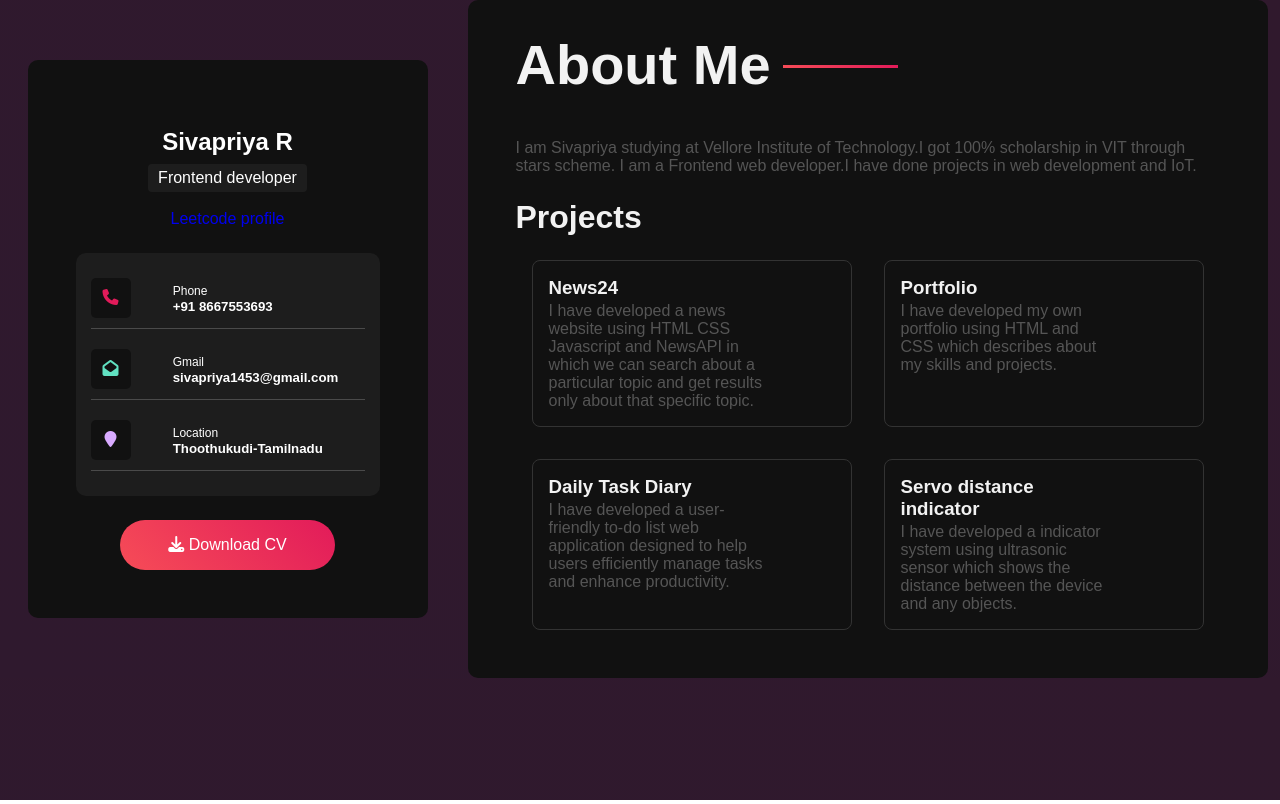
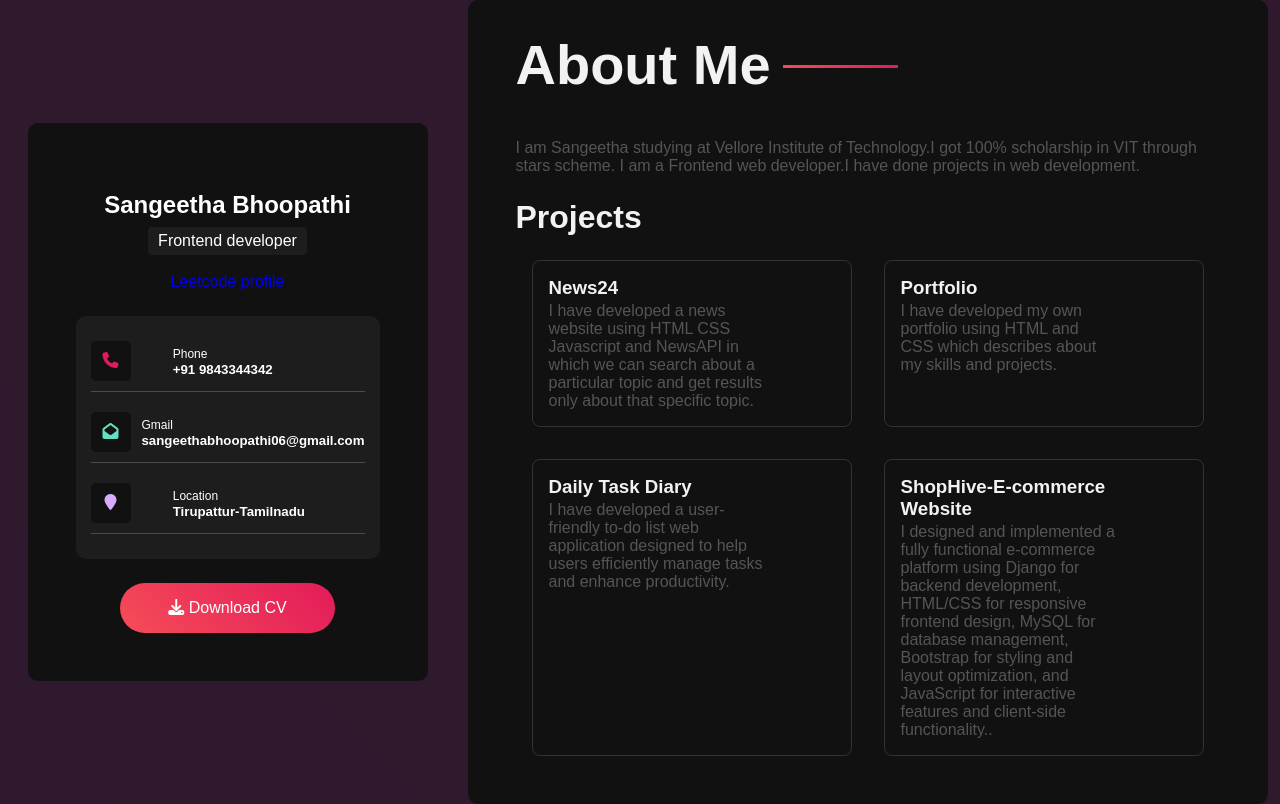
Before and after one commit to sangeetha-bhoopathi/Portfolio-Sangeetha.com, a plain HTML site: page index.html in a window 1280 px wide. Drawn offline with Linux system fonts and the light colour scheme.

Commit message:
Update index.html

```diff
--- a/index.html
+++ b/index.html
@@ -16,10 +16,10 @@
 
             <div class="profile-details">
                  <div class="intro">
-                    <h2>Sivapriya R</h2>
+                    <h2>Sangeetha Bhoopathi</h2>
                     <h4>Frontend developer</h4>
                     <div class="social">
-                        <a href="https://leetcode.com/u/Priya_Ramaraj/">Leetcode profile</a>
+                        <a href="https://www.codechef.com/users/sangeetha36">Leetcode profile</a>
                     </div>
                  </div>
 
@@ -30,7 +30,7 @@
                          </div>
                          <div class="content">
                             <span>Phone</span>
-                            <h5>+91 8667553693</h5>
+                            <h5>+91 9843344342</h5>
                          </div>
                     </div>
 
@@ -40,7 +40,7 @@
                         </div>
                         <div class="content">
                            <span>Gmail</span>
-                           <h5>sivapriya1453@gmail.com</h5>
+                           <h5>sangeethabhoopathi06@gmail.com</h5>
                         </div>
                    </div>
 
@@ -50,12 +50,12 @@
                     </div>
                     <div class="content">
                        <span>Location</span>
-                       <h5>Thoothukudi-Tamilnadu</h5>
+                       <h5>Tirupattur-Tamilnadu</h5>
                     </div>
                  </div>
 
             </div>
-               <a href="https://drive.google.com/file/d/1M2nAAhLjRQi4vNnNdjRoD_H4hYVrJQRt/view?usp=drive_link" class="download-btn"> <i class="fa fa-download"></i> Download CV</a>
+               <a href="https://drive.google.com/file/d/1K5uo22sYCBBWoLZF-Ve7Q2fF3Q-lFURy/view?usp=sharing" class="download-btn"> <i class="fa fa-download"></i> Download CV</a>
             </div>
        </div>
 
@@ -63,8 +63,8 @@
        <div class="about">
            <h1>About Me</h1>
 
-           <p> I am Sivapriya studying at Vellore Institute of Technology.I got 100% scholarship in VIT through stars scheme.
-            I am a Frontend web developer.I have done projects in web development and IoT.
+           <p> I am Sangeetha studying at Vellore Institute of Technology.I got 100% scholarship in VIT through stars scheme.
+            I am a Frontend web developer.I have done projects in web development.
           </p>
 
           <h2>Projects</h2>
@@ -92,8 +92,10 @@
 
               <div class="workbox">
                 <div class="desc">
-                   <h3>Servo distance indicator</h3>
-                   <p>I have developed a indicator system using ultrasonic sensor which shows the distance between the device and any objects.</p>
+                   <h3>ShopHive-E-commerce Website</h3>
+                   <p>I designed and implemented a fully functional e-commerce platform using Django for backend
+                    development, HTML/CSS for responsive frontend design, MySQL for database management, Bootstrap
+                    for styling and layout optimization, and JavaScript for interactive features and client-side functionality..</p>
                 </div>
             </div>
           </div>
```
